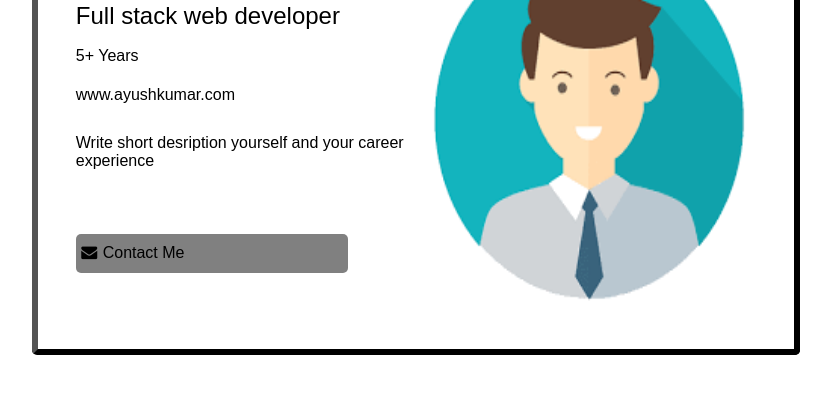
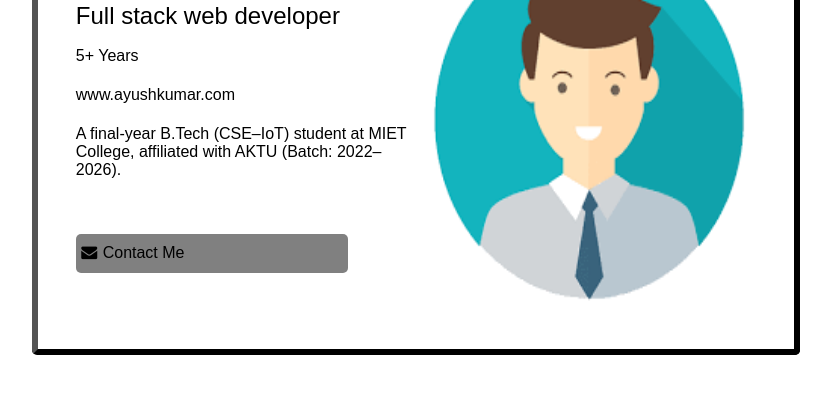
Before and after one commit to ayushbhardwajmiet/Portfolio_Template, a plain HTML site: page index.html in a window 1280 px wide. Shown: the part 365-758 px from the top of the page, without its empty margins (224-1055 px from the left). Drawn offline with Linux system fonts and the light colour scheme.

Commit message:
Just Do It

```diff
--- a/index.html
+++ b/index.html
@@ -28,7 +28,7 @@
                         <div id="MAIN_CONTAINER_PART_2_1_2">Full stack web developer</div>
                         <div id="MAIN_CONTAINER_PART_2_1_3">5+ Years</div>
                         <div id="MAIN_CONTAINER_PART_2_1_3">www.ayushkumar.com</div>
-                        <div id="MAIN_CONTAINER_PART_2_1_4">Write short desription yourself and your career experience
+                        <div id="MAIN_CONTAINER_PART_2_1_4">A final-year B.Tech (CSE–IoT) student at MIET College, affiliated with AKTU (Batch: 2022–2026).
                         </div>
                         <div id="MAIN_CONTAINER_PART_2_1_5">
                             <div id="MAIN_CONTAINER_PART_2_1_5_son">
```
